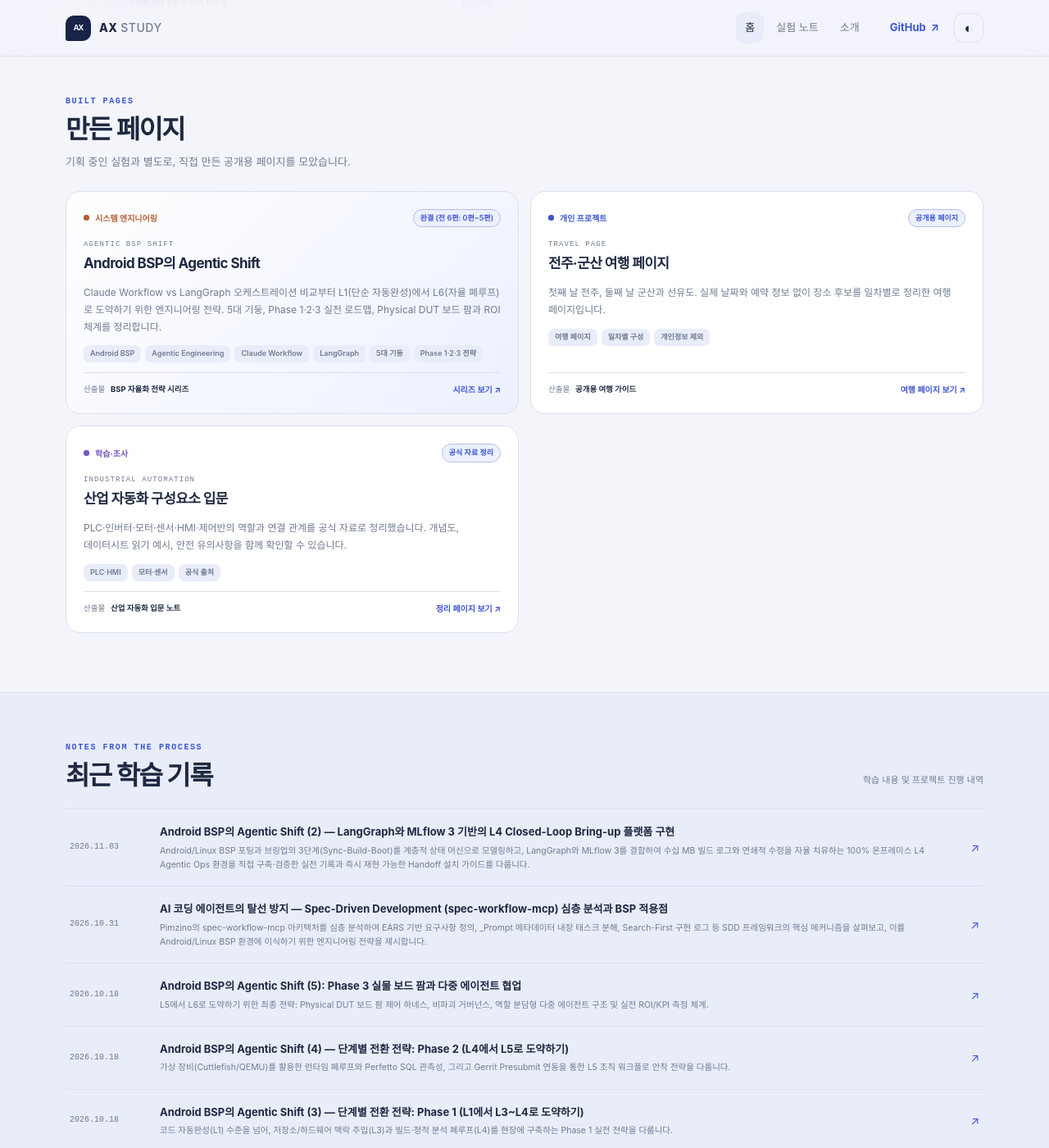
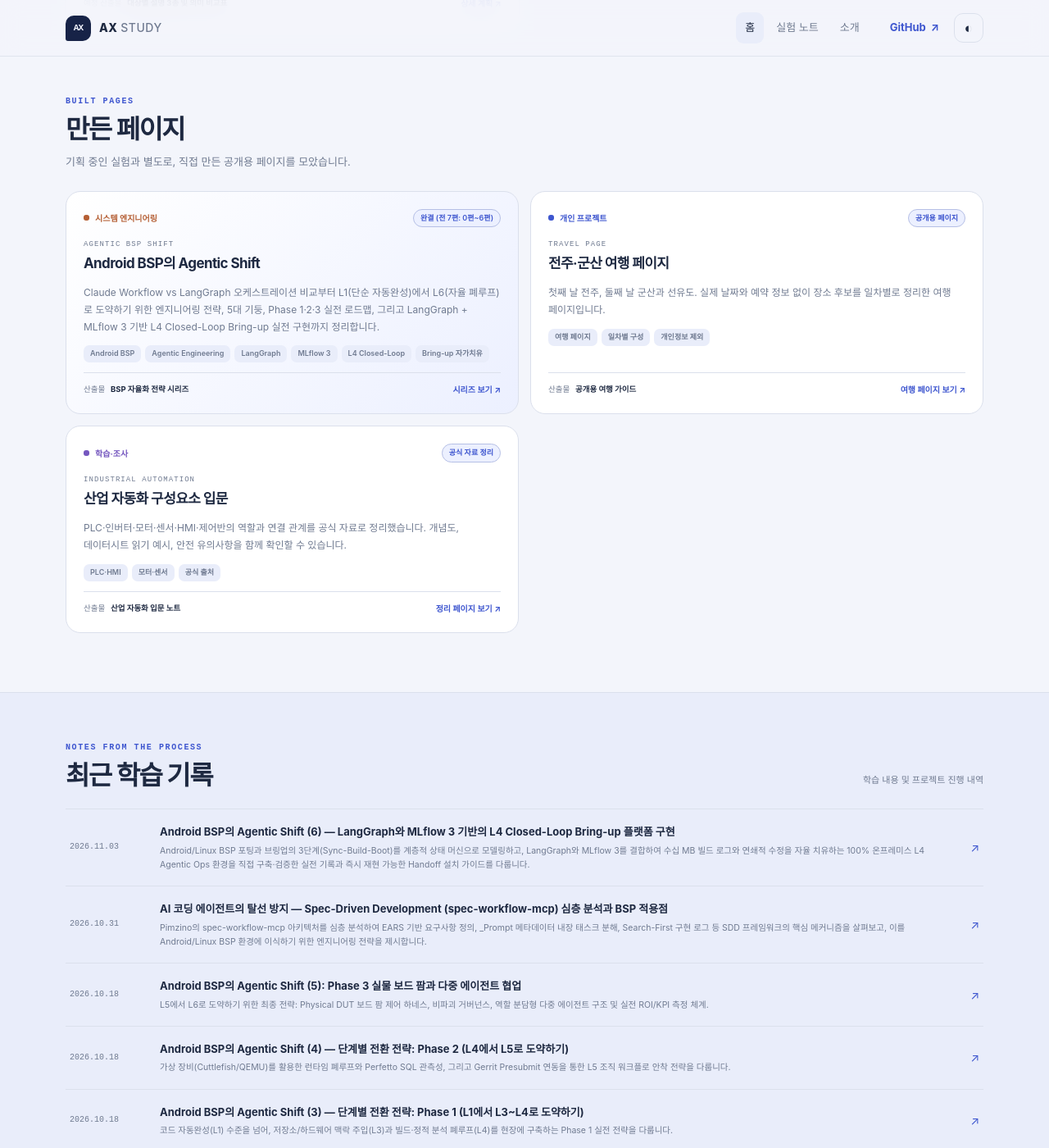
Before and after one commit to hkkoo/ax-study, a Jekyll site: the page built from index.md, in a window 1280 px wide and 1400 px high, scrolled down 1479 px. Shown: the whole window at 82% size. Built offline with Jekyll 4.4.1, drawn with Linux system fonts in a browser that asks for light colours.

```diff
--- a/_config.yml
+++ b/_config.yml
@@ -4,6 +4,7 @@ url: https://hkkoo.github.io
 baseurl: /ax-study
 lang: ko
 timezone: Asia/Seoul
+future: true
 markdown: kramdown
 permalink: /posts/:title/
 exclude:
--- a/index.md
+++ b/index.md
@@ -71,10 +71,10 @@ description: AI 학습과 개인 프로젝트, 업무 자동화 실험을 과정
     <p class="section-intro">기획 중인 실험과 별도로, 직접 만든 공개용 페이지를 모았습니다.</p>
     <div class="showcase-grid">
     <article class="showcase-card card-featured">
-      <div class="card-top"><span class="category-label label-automation">시스템 엔지니어링</span><span class="project-status status-done">완결 (전 6편: 0편~5편)</span></div>
+      <div class="card-top"><span class="category-label label-automation">시스템 엔지니어링</span><span class="project-status status-done">완결 (전 7편: 0편~6편)</span></div>
       <div><p class="project-number">AGENTIC BSP SHIFT</p><h3>Android BSP의 Agentic Shift</h3></div>
-      <p class="project-summary">Claude Workflow vs LangGraph 오케스트레이션 비교부터 L1(단순 자동완성)에서 L6(자율 폐루프)로 도약하기 위한 엔지니어링 전략. 5대 기둥, Phase 1·2·3 실전 로드맵, Physical DUT 보드 팜과 ROI 체계를 정리합니다.</p>
-      <div class="card-tags"><span>Android BSP</span><span>Agentic Engineering</span><span>Claude Workflow</span><span>LangGraph</span><span>5대 기둥</span><span>Phase 1·2·3 전략</span></div>
+      <p class="project-summary">Claude Workflow vs LangGraph 오케스트레이션 비교부터 L1(단순 자동완성)에서 L6(자율 폐루프)로 도약하기 위한 엔지니어링 전략, 5대 기둥, Phase 1·2·3 실전 로드맵, 그리고 LangGraph + MLflow 3 기반 L4 Closed-Loop Bring-up 실전 구현까지 정리합니다.</p>
+      <div class="card-tags"><span>Android BSP</span><span>Agentic Engineering</span><span>LangGraph</span><span>MLflow 3</span><span>L4 Closed-Loop</span><span>Bring-up 자가치유</span></div>
       <div class="card-bottom"><span>산출물 <b>BSP 자율화 전략 시리즈</b></span><a href="{{ '/posts/agentic-bsp-shift-frameworks-and-orchestration/' | relative_url }}">시리즈 보기 <span aria-hidden="true">↗</span></a></div>
     </article>
     <article class="showcase-card">
```
Also changed, not shown: _posts/2026-10-17-agentic-bsp-shift-frameworks-and-orchestration.md (+1 -0 lines), _posts/2026-10-18-agentic-bsp-shift-definition-and-landscape.md (+1 -0 lines), _posts/2026-10-18-agentic-bsp-shift-phase3-strategy.md (+1 -0 lines), _posts/2026-11-03-agentic-bsp-shift-closed-loop-bringup-mlflow-langgraph.md (+3 -2 lines).
